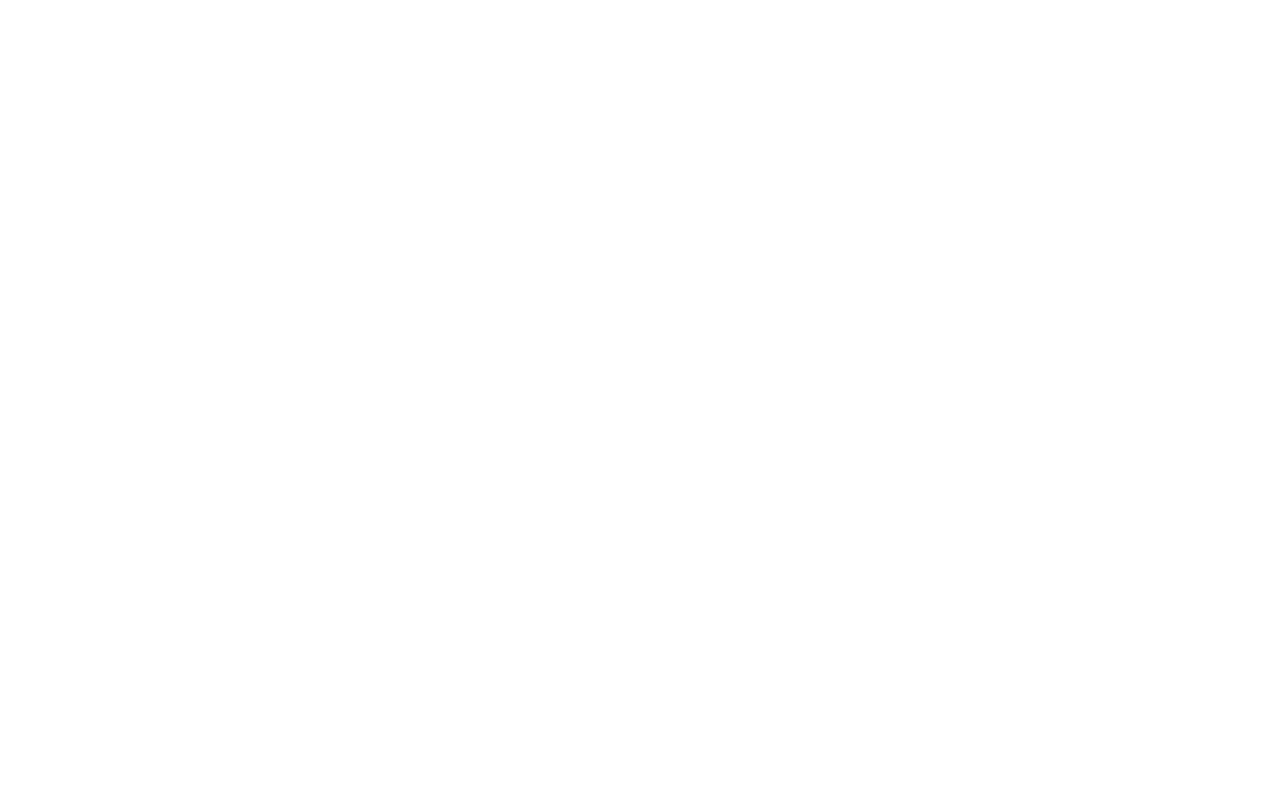
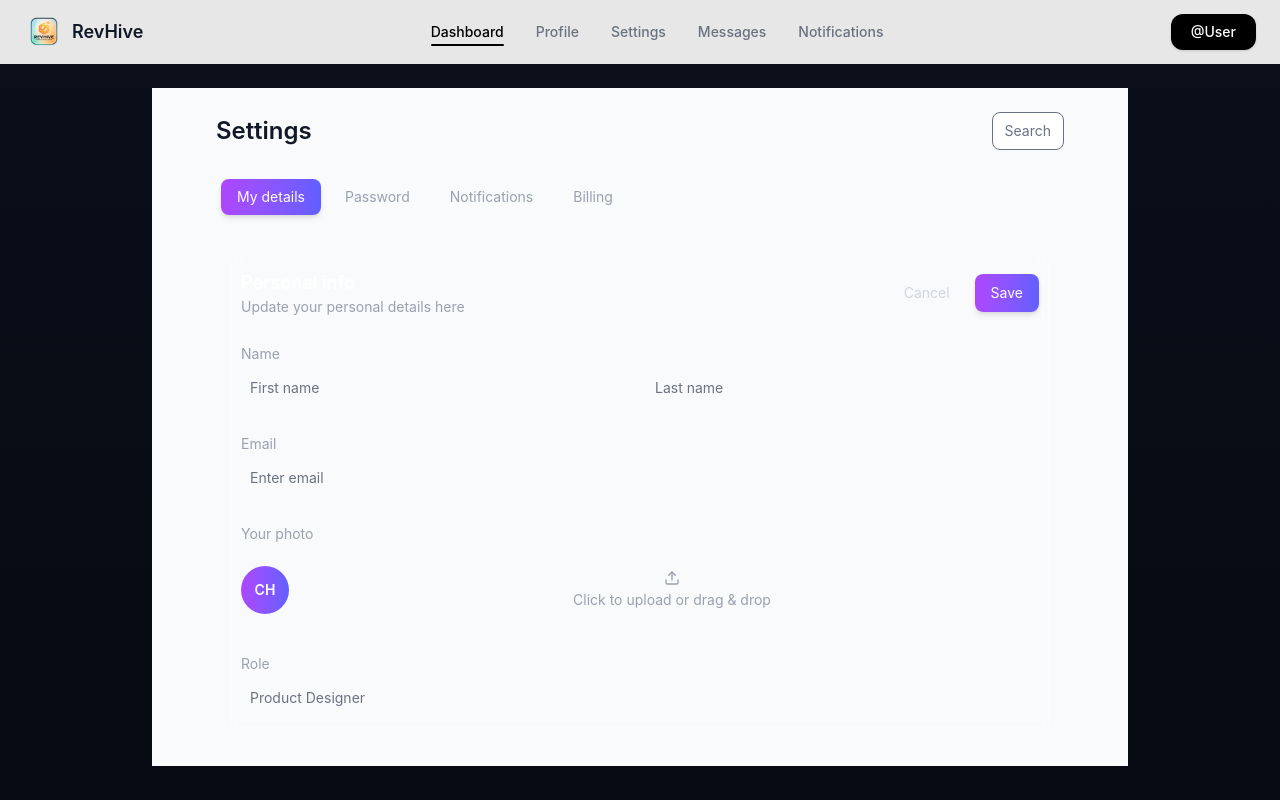
Before and after one commit to sourav-kr14/RevHive-Frontend, a React (Vite) app: page /user/settings in a window 1280 px wide. Before the commit this address had no page. Built offline with nearby package versions, Linux system fonts and the light colour scheme.

Commit message:
update: added global header

```diff
--- a/src/App.jsx
+++ b/src/App.jsx
@@ -13,6 +13,8 @@ import UserLayout from "./components/userdashboard/UserLayout";
 import MessagingLayout from "./components/messaging/MessagingLayout";
 import ForgotPassword from "./pages/Auth/ForgotPassword";
 import ResetPassword from "./pages/Auth/ResetPassword";
+import ProfileLayout from "./user-profile/ProfileLayout";
+import DashboardPage from "./components/userdashboard/DashboardPage";
 
 export default function App() {
   return (
@@ -39,20 +41,18 @@ export default function App() {
           <Route path="reports" element={<AdminReports />} />
         </Route>
 
-        {/* USER */}
-        <Route
-          path="/user/dashboard"
-          element={
-            <UserRoute>
-              <UserLayout />
-            </UserRoute>
-          }
-        />
+        <Route path="/messages" element={<MessagingLayout />} />
 
-        <Route path="/messages" element={<MessagingLayout />} />
-        <Route path="/settings" element={<SettingsLayout />} />
         <Route path="/forgot-password" element={<ForgotPassword />} />
         <Route path="/reset-password" element={<ResetPassword />} />
+
+        <Route path="/user" element={<UserLayout />}>
+          <Route path="dashboard" element={<DashboardPage />} />
+          <Route path="profile" element={<ProfileLayout />} />
+          <Route path="settings" element={<SettingsLayout />} />
+        </Route>
+
+        {/* <Route index element={<ProfilePosts />} /> */}
       </Routes>
     </BrowserRouter>
   );
--- /dev/null
+++ b/src/components/userdashboard/DashboardPage.jsx
@@ -0,0 +1,23 @@
+import DashboardCompose from "./UserCompose";
+import UserFeed from "./UserFeed";
+import { useOutletContext } from "react-router-dom";
+import { useState } from "react";
+
+export default function DashboardPage() {
+  const { profileData } = useOutletContext();
+  const [refreshTrigger, setRefreshTrigger] = useState(0);
+
+  const handlePostCreated = () => {
+    setRefreshTrigger((prev) => prev + 1);
+  };
+
+  return (
+    <>
+      <DashboardCompose
+        profileData={profileData}
+        onPostCreated={handlePostCreated}
+      />
+      <UserFeed profileData={profileData} refreshTrigger={refreshTrigger} />
+    </>
+  );
+}
--- a/src/components/userdashboard/UserHeader.jsx
+++ b/src/components/userdashboard/UserHeader.jsx
@@ -8,8 +8,8 @@ export default function UserHeader({ activeNav, setActiveNav, profileData }) {
   const [open, setOpen] = useState(false);
 
   const navItems = [
-    { id: "dashboard", label: "Dashboard", path: "/" },
-    { id: "profile", label: "Profile", path: "/profile" },
+    { id: "dashboard", label: "Dashboard", path: "/user/dashboard" },
+    { id: "profile", label: "Profile", path: "/user/profile" },
     { id: "settings", label: "Settings", path: "/settings" },
     { id: "messaging", label: "Messages", path: "/messages" },
     { id: "notification", label: "Notifications", path: "/notifications" },
@@ -25,7 +25,7 @@ export default function UserHeader({ activeNav, setActiveNav, profileData }) {
         {/* Logo */}
         <motion.div
           whileHover={{ scale: 1.05 }}
-          onClick={() => navigate("/")}
+          onClick={() => navigate("/user/dashboard")}
           className="flex items-center gap-2 cursor-pointer"
         >
           <img
@@ -74,7 +74,7 @@ export default function UserHeader({ activeNav, setActiveNav, profileData }) {
           <motion.button
             whileHover={{ scale: 1.08 }}
             whileTap={{ scale: 0.95 }}
-            onClick={() => navigate("/profile")}
+            onClick={() => navigate("/user/profile")}
             className="px-5 py-2 rounded-xl bg-black text-white text-sm font-medium shadow-sm"
           >
             @{profileData?.username || "User"}
--- a/src/components/userdashboard/UserLayout.jsx
+++ b/src/components/userdashboard/UserLayout.jsx
@@ -1,17 +1,11 @@
 import { useState, useEffect } from "react";
+import { Outlet } from "react-router-dom";
 import { authAPI, followAPI } from "../../services/api";
-
-// import DashboardSidebar from "./UserSidebar";
 import DashboardHeader from "./UserHeader";
-import DashboardStats from "./UserStats";
-import DashboardCompose from "./UserCompose";
-import DashboardFeed from "./UserFeed";
 
 export default function UserLayout() {
   const [userData, setUserData] = useState(null);
   const [loading, setLoading] = useState(true);
-  const [error, setError] = useState("");
-  const [refreshTrigger, setRefreshTrigger] = useState(0);
   const [activeNav, setActiveNav] = useState("dashboard");
 
   let user = null;
@@ -42,8 +36,6 @@ export default function UserLayout() {
           followersCount: followersRes.data.followersCount || 0,
           followingCount: followingRes.data.followingCount || 0,
         });
-      } catch {
-        setError("Failed to load user profile");
       } finally {
         setLoading(false);
       }
@@ -52,68 +44,25 @@ export default function UserLayout() {
     fetchUserProfile();
   }, [user?.id]);
 
-  const handlePostCreated = () => {
-    setRefreshTrigger((prev) => prev + 1);
-
-    setUserData((prev) =>
-      prev ? { ...prev, postsCount: (prev.postsCount || 0) + 1 } : prev,
-    );
-  };
-
-  // Loading
-  if (loading) {
-    return (
-      <div
-        className="min-h-screen flex items-center justify-center
-      bg-gradient-to-b from-[#0b0f1a] to-[#070a12] text-gray-400"
-      >
-        Loading profile...
-      </div>
-    );
-  }
-
-  // Error
-  if (error) {
-    return (
-      <div
-        className="min-h-screen flex items-center justify-center
-      bg-gradient-to-b from-[#0b0f1a] to-[#070a12] text-red-400"
-      >
-        {error}
-      </div>
-    );
-  }
+  if (loading) return <div className="text-white p-10">Loading...</div>;
 
   const profileData = userData || {
     id: user?.id,
     username: user?.username || "User",
-    followersCount: 0,
-    followingCount: 0,
-    postsCount: 0,
   };
 
   return (
     <div className="min-h-screen bg-gradient-to-b from-[#0b0f1a] to-[#070a12] text-white">
+      {/* ✅ Header everywhere */}
       <DashboardHeader
         activeNav={activeNav}
         setActiveNav={setActiveNav}
         profileData={profileData}
       />
 
-      <div className="flex justify-center">
-        <div className="w-full max-w-5xl px-6 py-6 flex flex-col gap-6">
-          <DashboardStats profileData={profileData} />
-
-          <DashboardCompose
-            profileData={profileData}
-            onPostCreated={handlePostCreated}
-          />
-
-          <DashboardFeed
-            profileData={profileData}
-            refreshTrigger={refreshTrigger}
-          />
-        </div>
+      {/* Content */}
+      <div className="max-w-5xl mx-auto px-6 py-6">
+        <Outlet context={{ profileData }} />
       </div>
     </div>
   );
--- /dev/null
+++ b/src/user-profile/ProfileLayout.jsx
@@ -0,0 +1,27 @@
+import DashboardStats from "./UserStats";
+
+export default function ProfileLayout({ profileData, children }) {
+  return (
+    <div className="p-6 space-y-6">
+      <div className="flex items-center gap-4">
+        <div className="w-16 h-16 rounded-full bg-purple-500 flex items-center justify-center text-white text-xl">
+          {profileData?.username?.[0]?.toUpperCase()}
+        </div>
+
+        <div>
+          <h2 className="text-xl font-semibold text-white">
+            @{profileData?.username}
+          </h2>
+          <p className="text-gray-400 text-sm">
+            {profileData?.bio || "No bio"}
+          </p>
+        </div>
+      </div>
+
+      <DashboardStats profileData={profileData} />
+
+      {/* Page specific content */}
+      <div>{children}</div>
+    </div>
+  );
+}
--- a/src/components/userdashboard/UserStats.jsx
+++ b/src/user-profile/UserStats.jsx
@@ -1,8 +1,8 @@
 import { motion } from "framer-motion";
 import { BarChart3, Users, UserPlus } from "lucide-react";
 import { useState, useEffect } from "react";
-import { followAPI } from "../../services/api";
-import SocialModal from "../common/SocialModal";
+import { followAPI } from "../services/api";
+import SocialModal from "../components/common/SocialModal";
 
 export default function DashboardStats({ profileData }) {
   const [showModal, setShowModal] = useState(false);
@@ -15,7 +15,7 @@ export default function DashboardStats({ profileData }) {
 
   useEffect(() => {
     if (profileData?.id) fetchStats();
-  }, [profileData?.id]); // ✅ FIX
+  }, [profileData?.id]);
 
   const fetchStats = async () => {
     try {
```
